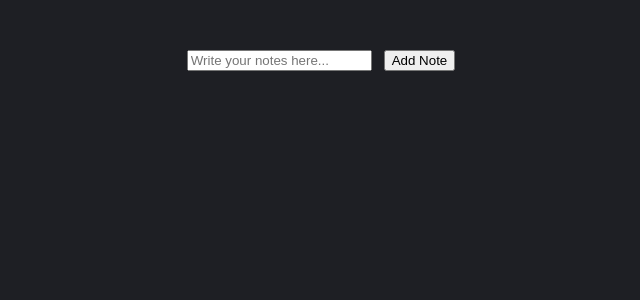
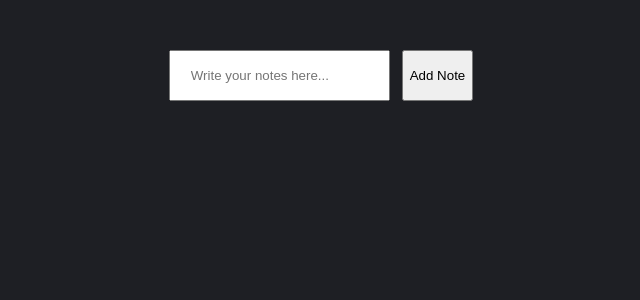
Before and after one commit to Eshhaa11/local-storage-notes-website, a React (Create React App) app: page / in a window 1280 px wide. Shown: the top 300 px of the page, without its empty margins (319-959 px from the left). Built offline with nearby package versions, Linux system fonts and the light colour scheme.

Commit message:
added padding

```diff
--- a/src/Components/Notes.css
+++ b/src/Components/Notes.css
@@ -22,5 +22,5 @@ body {
 }
 
 .note-input input {
-
+    padding: 16px 20px;
 }
```
